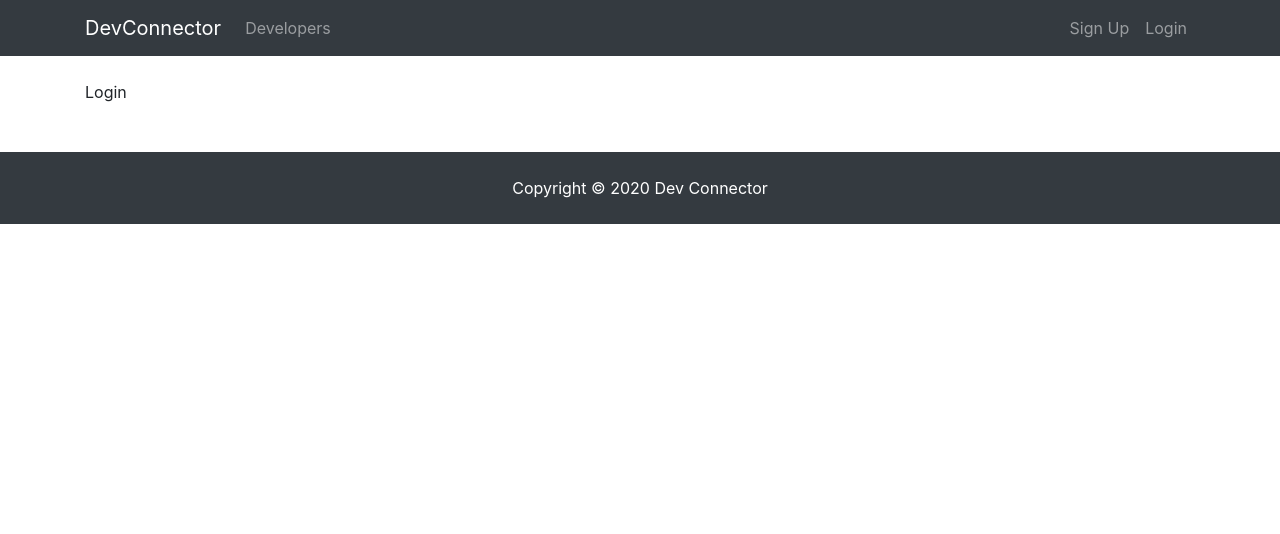
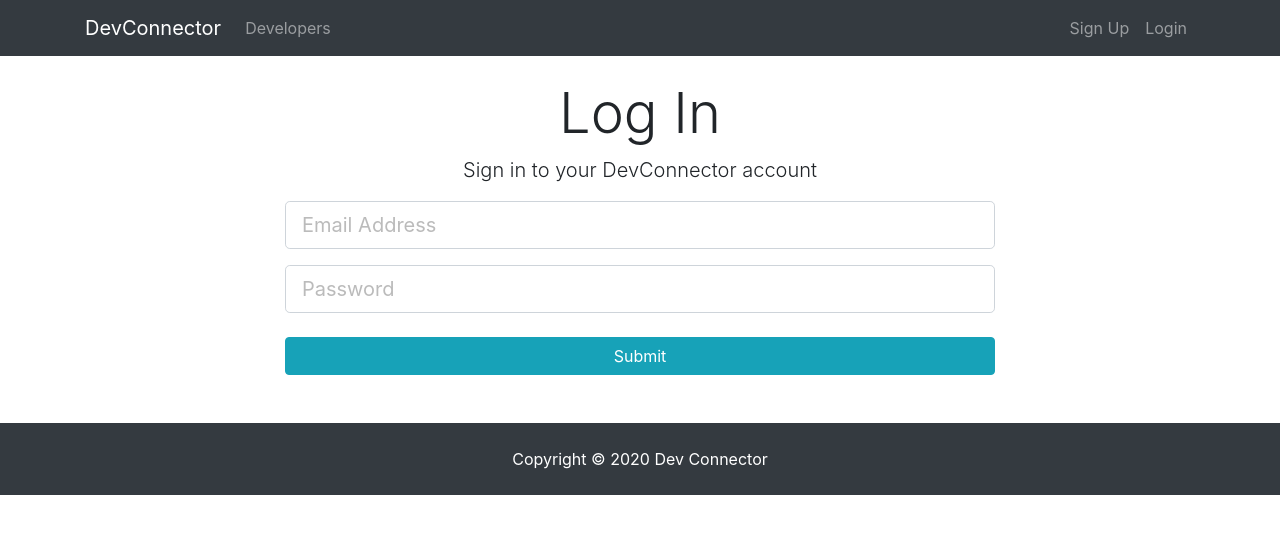
Before and after one commit to Vanevo00/MERNPractice, a React (Create React App) app in the folder client/: page /login in a window 1280 px wide. Shown: the top 534 px of the page. Built offline with nearby package versions, Linux system fonts and the light colour scheme.

Commit message:
feat: login form

```diff
--- a/client/src/components/auth/login/Login.js
+++ b/client/src/components/auth/login/Login.js
@@ -1,9 +1,57 @@
-import React from 'react'
+import React, { useState } from 'react'
 
 const Login = () => {
+  const [inputValues, setInputValues] = useState({
+    email: '',
+    password: '',
+  })
+
+  const [errors, setErrors] = useState({})
+
+  const onChange = (e) => {
+    setInputValues({
+      ...inputValues,
+      [e.target.name]: e.target.value
+    })
+  }
+
+  const onSubmit = (e) => {
+    e.preventDefault()
+    console.log(inputValues)
+  }
+
   return (
-    <div>
-      Login
+    <div className="login">
+      <div className="container">
+        <div className="row">
+          <div className="col-md-8 m-auto">
+            <h1 className="display-4 text-center">Log In</h1>
+            <p className="lead text-center">Sign in to your DevConnector account</p>
+            <form onSubmit={onSubmit}>
+              <div className="form-group">
+                <input
+                  type="email"
+                  className="form-control form-control-lg"
+                  placeholder="Email Address" name="email"
+                  value={inputValues.email}
+                  onChange={onChange}
+                />
+              </div>
+              <div className="form-group">
+                <input
+                  type="password"
+                  className="form-control form-control-lg"
+                  placeholder="Password"
+                  name="password"
+                  value={inputValues.password}
+                  onChange={onChange}
+                />
+              </div>
+              <input type="submit" className="btn btn-info btn-block mt-4"/>
+            </form>
+          </div>
+        </div>
+      </div>
     </div>
   )
 }
```
